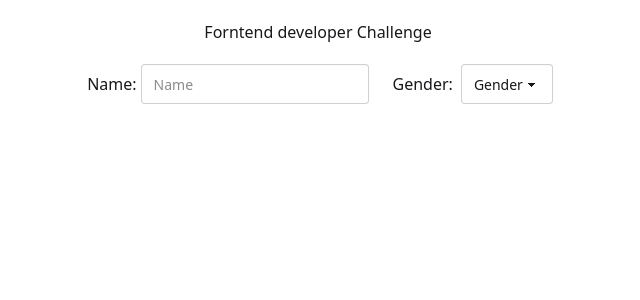
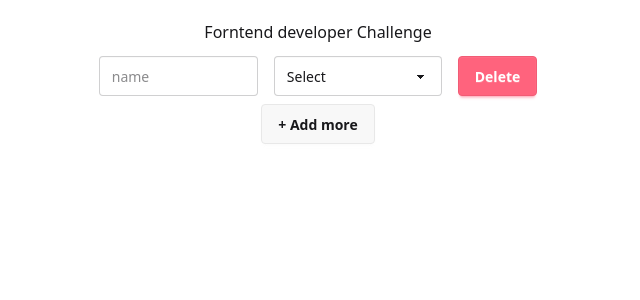
Before and after one commit to Jahirul83/frontend-developer-challenge, a React (Vite) app: page / in a window 1280 px wide. Shown: the top 300 px of the page, without its empty margins (322-962 px from the left). Built offline with nearby package versions, Linux system fonts and the light colour scheme.

Commit message:
a push button is added which will add a new selection and input field

```diff
--- a/src/components/DynamicForm/DynamicForm.jsx
+++ b/src/components/DynamicForm/DynamicForm.jsx
@@ -1,21 +1,36 @@
-
+import React, { useState } from 'react';
 
 const DynamicForm = () => {
+    const [fields, setFields] = useState([{ input: '', select: '' }]);
+
+    const handleAdd = () => {
+        setFields([...fields, { input: '', select: '' }]);
+    };
     return (
-        <div className="flex flex-col md:flex-row justify-center items-center">
-            {/* input */}
-            <div className="flex justify-center items-center p-2">
-                <h1 className="m-1">Name:</h1>
-                <input type="text" placeholder="Name" className="input" />
-            </div>
-            {/* selection */}
-            <div className="flex justify-between items-center p-2">
-                <h1 className="m-2">Gender:</h1>
-                <select defaultValue="Gender" className="select w-11/12">
-                    <option disabled={true}>Gender</option>
-                    <option value="male">male</option>
-                    <option value="female">female</option>
-                </select>
+        <div className='flex items-center justify-center'>
+            <div>
+                {fields.map((field, index) => (
+                    <div key={index} className="flex gap-4 mb-2">
+                        <input
+                            placeholder='name'
+                            className='input'
+                            type="text"
+                            value={field.input}
+
+                        />
+
+                        <select className="select"
+                            value={field.select}
+
+                        >
+                            <option value="">Select</option>
+                            <option value="Option1">Option 1</option>
+                            <option value="Option2">Option 2</option>
+                        </select>
+                        <button className='btn btn-error text-white'>Delete</button>
+                    </div>
+                ))}
+                <button className='btn' onClick={handleAdd}>+ Add more</button>
             </div>
         </div>
     );
```
